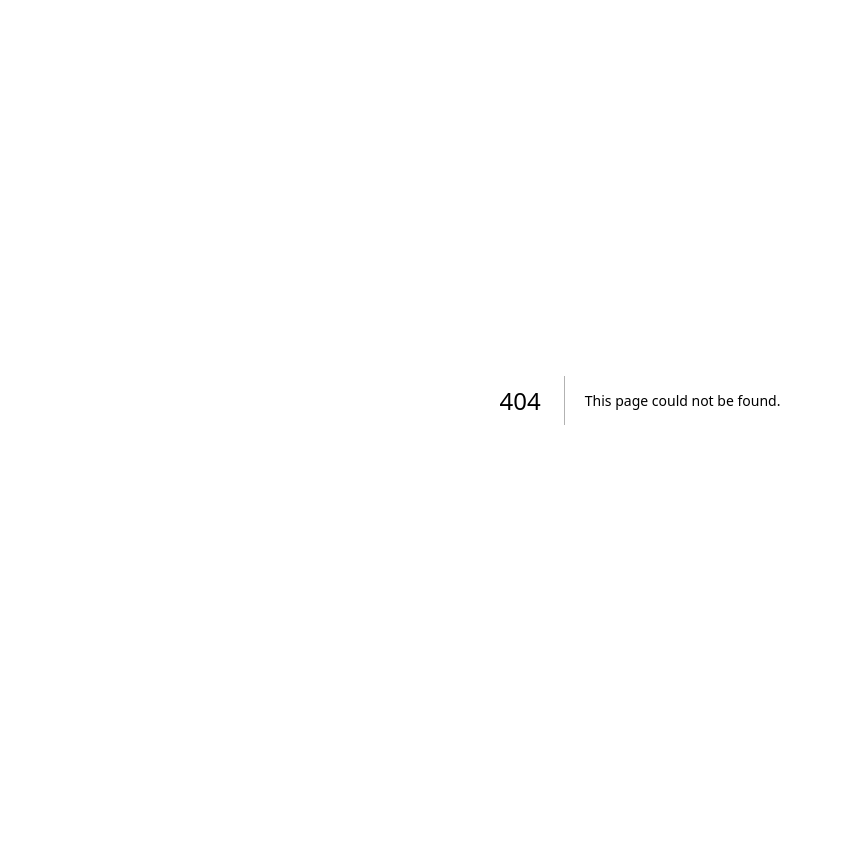
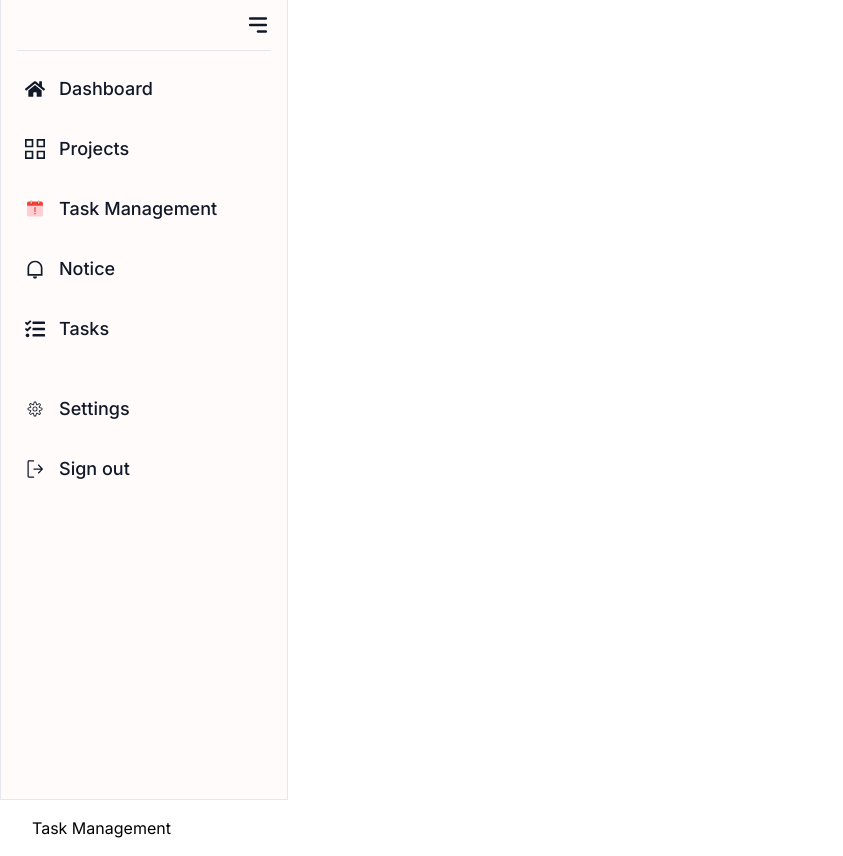
Before and after one commit to Pervej0/project-management, a Next.js app: page /dashboard/task-management in a window 1280 px wide. Before the commit this address had no page. Shown: the whole page, without its empty margins (0-843 px from the left). Before the commit the page ends 800 px from the top, so only its background shows below. Built offline with nearby package versions, Linux system fonts and the light colour scheme.

Commit message:
dashboard added

```diff
--- a/package.json
+++ b/package.json
@@ -10,10 +10,13 @@
   },
   "dependencies": {
     "antd": "^5.16.5",
+    "json-server": "^1.0.0-alpha.23",
     "next": "14.2.3",
     "react": "^18",
     "react-dom": "^18",
-    "react-hook-form": "^7.51.3"
+    "react-hook-form": "^7.51.3",
+    "react-hot-toast": "^2.4.1",
+    "react-icons": "^5.1.0"
   },
   "devDependencies": {
     "@types/node": "^20",
--- /dev/null
+++ b/src/app/(dashboard)/dashboard/page.tsx
@@ -0,0 +1,8 @@
+import MainSidebar from "@/app/components/MainSidebar";
+import React from "react";
+
+const page = () => {
+  return <></>;
+};
+
+export default page;
--- /dev/null
+++ b/src/app/(dashboard)/dashboard/projects/page.tsx
@@ -0,0 +1,7 @@
+import React from "react";
+
+const page = () => {
+  return <div>Projects</div>;
+};
+
+export default page;
--- /dev/null
+++ b/src/app/(dashboard)/dashboard/task-management/page.tsx
@@ -0,0 +1,7 @@
+import React from "react";
+
+const page = () => {
+  return <div>Task Management</div>;
+};
+
+export default page;
--- /dev/null
+++ b/src/app/(dashboard)/layout.tsx
@@ -0,0 +1,25 @@
+"use client";
+import React, { ReactNode, useState } from "react";
+import MainSidebar from "../components/MainSidebar";
+
+const DashboardLayout = ({
+  children,
+}: {
+  children: ReactNode;
+  projects: ReactNode;
+}) => {
+  const [openSidebar, setOpenSidebar] = useState(true);
+
+  return (
+    <div
+      className={`grid min-h-screen w-full lg:grid-cols-[${
+        openSidebar ? "280px_1fr" : "70px_1fr"
+      }]`}
+    >
+      <MainSidebar openSidebar={openSidebar} setOpenSidebar={setOpenSidebar} />
+      <div className="px-8 py-4">{children}</div>
+    </div>
+  );
+};
+
+export default DashboardLayout;
--- /dev/null
+++ b/src/app/components/MainSidebar.tsx
@@ -0,0 +1,80 @@
+"use client";
+
+import React, { useState } from "react";
+import { HiMenuAlt3 } from "react-icons/hi";
+import { FaHome } from "react-icons/fa";
+import { FcLeave } from "react-icons/fc";
+import { GoSignOut } from "react-icons/go";
+import { RiNotificationLine } from "react-icons/ri";
+import { CiSettings } from "react-icons/ci";
+import { FaTasks } from "react-icons/fa";
+import { MdManageAccounts, MdOutlineDashboard } from "react-icons/md";
+import { GrProjects } from "react-icons/gr";
+
+import Link from "next/link";
+
+const MainSidebar = ({ openSidebar, setOpenSidebar }: any) => {
+  const menus = [
+    { name: "Dashboard", link: "/dashboard", icon: FaHome },
+    { name: "Projects", link: "/dashboard/projects", icon: GrProjects },
+    {
+      name: "Task Management",
+      link: "/dashboard/task-management",
+      icon: FcLeave,
+    },
+    { name: "Notice", link: "/", icon: RiNotificationLine },
+    { name: "Tasks", link: "/", icon: FaTasks },
+    { name: "Settings", link: "/", icon: CiSettings, margin: true },
+    { name: "Sign out", link: "/", icon: GoSignOut },
+  ];
+
+  return (
+    <div>
+      <div
+        className={`bg-[#fffbfb] min-h-screen border border-t-0 transition-all duration-300 ${
+          openSidebar ? "w-72" : "w-16"
+        } duration-500 text-gray-900 px-4`}
+      >
+        <div className="py-3 flex justify-end border-b">
+          <HiMenuAlt3
+            size={26}
+            className="cursor-pointer"
+            onClick={() => setOpenSidebar(!openSidebar)}
+          />
+        </div>
+        <div className="mt-4 flex flex-col gap-4 relative">
+          {menus?.map((menu, i) => (
+            <Link
+              href={menu?.link}
+              key={i}
+              className={` ${
+                menu?.margin && "mt-5"
+              } group flex items-center text-lg gap-3.5 font-medium p-2 hover:bg-gray-200 rounded-md`}
+            >
+              <div>{React.createElement(menu?.icon, { size: "20" })}</div>
+              <h2
+                style={{
+                  transitionDelay: `${i + 3}00ms`,
+                }}
+                className={`whitespace-pre duration-500 ${
+                  !openSidebar && "opacity-0 translate-x-28 overflow-hidden"
+                }`}
+              >
+                {menu?.name}
+              </h2>
+              <h2
+                className={`${
+                  openSidebar && "hidden"
+                } absolute left-48 bg-black font-semibold whitespace-pre text-white rounded-md drop-shadow-lg px-0 py-0 w-0 overflow-hidden group-hover:px-2 group-hover:py-1 group-hover:left-14 group-hover:duration-300 group-hover:w-fit`}
+              >
+                {menu?.name}
+              </h2>
+            </Link>
+          ))}
+        </div>
+      </div>
+    </div>
+  );
+};
+
+export default MainSidebar;
--- a/src/app/page.tsx
+++ b/src/app/page.tsx
@@ -2,10 +2,12 @@
 
 import Image from "next/image";
 import type { FormProps } from "antd";
-import { Button, Checkbox, Form, Input, Typography } from "antd";
+import { Button, Checkbox, Form, Input } from "antd";
 import { inter, roboto } from "@/assets/fonts";
 import { LockOutlined, MailOutlined } from "@ant-design/icons";
 import Link from "next/link";
+import toast, { Toaster } from "react-hot-toast";
+import { useRouter } from "next/navigation";
 
 type Inputs = {
   email?: string;
@@ -13,10 +15,18 @@ type Inputs = {
 };
 
 export default function Home() {
-  const onSubmit = (data: Inputs) => console.log(data);
+  const router = useRouter();
+  const onSubmit = (data: Inputs) => {
+    if (data) {
+      toast("Successfully logged in.", { icon: "👏" });
+      router.push("/dashboard");
+    }
+  };
 
   return (
     <main className="px-14">
+      <Toaster />
+
       <div className="grid min-h-screen md:grid-cols-2 grid-cols-1 items-center">
         <Image
           src="https://img.freepik.com/free-vector/mobile-login-concept-illustration_114360-83.jpg"
@@ -77,7 +87,10 @@ export default function Home() {
                 Log in
               </Button>
               <div>
-                <p>Don't have an account?</p> <Link href="/">Sign up now</Link>
+                <h5 className="text-sm mt-1">Don't have an account?</h5>{" "}
+                <Link className="text-blue-600 font-semibold" href="/">
+                  Sign up now
+                </Link>
               </div>
             </Form.Item>
           </Form>
```
Also changed, not shown: 1 other file (tests, documents, lock files or other folders).
